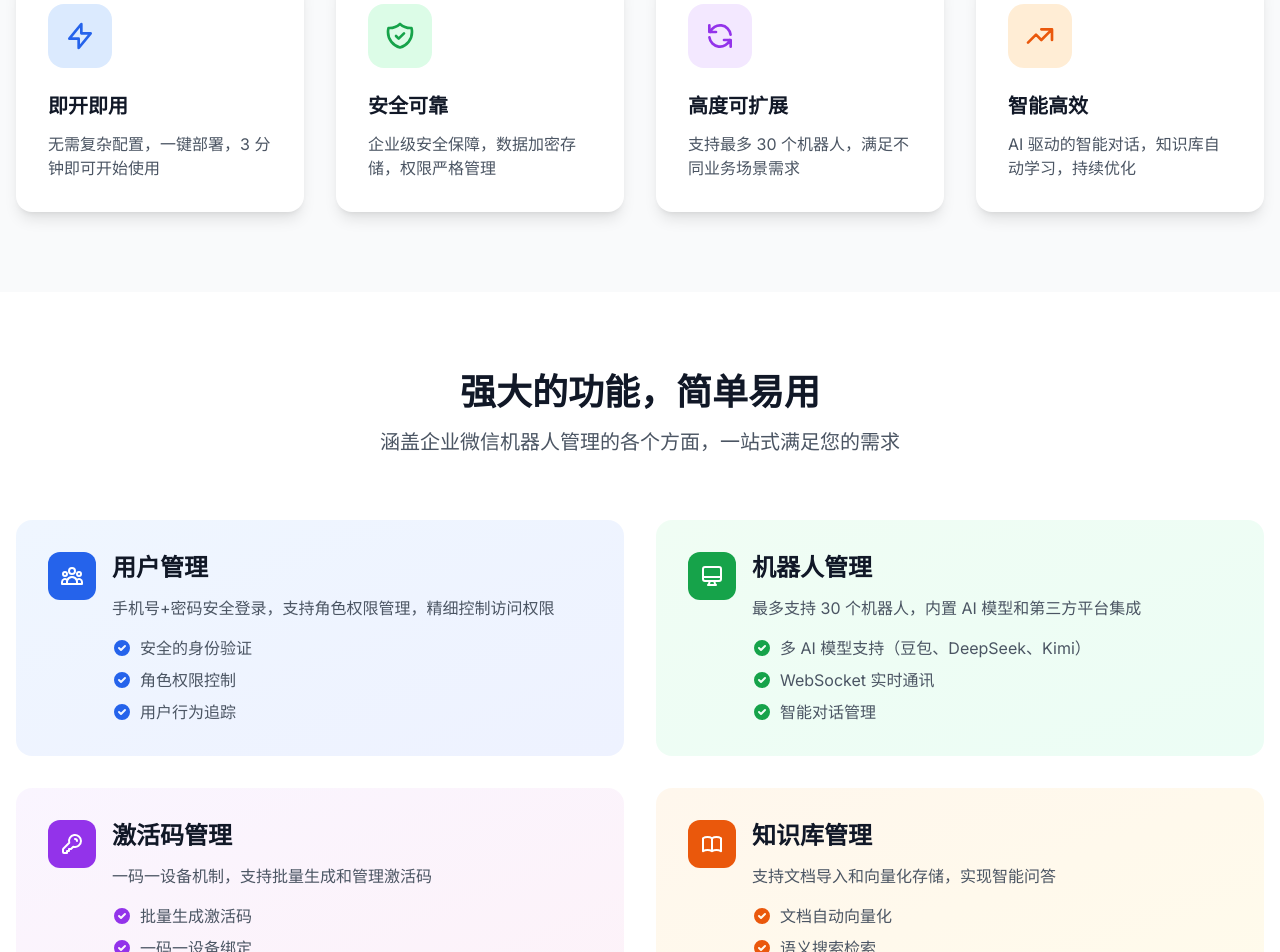
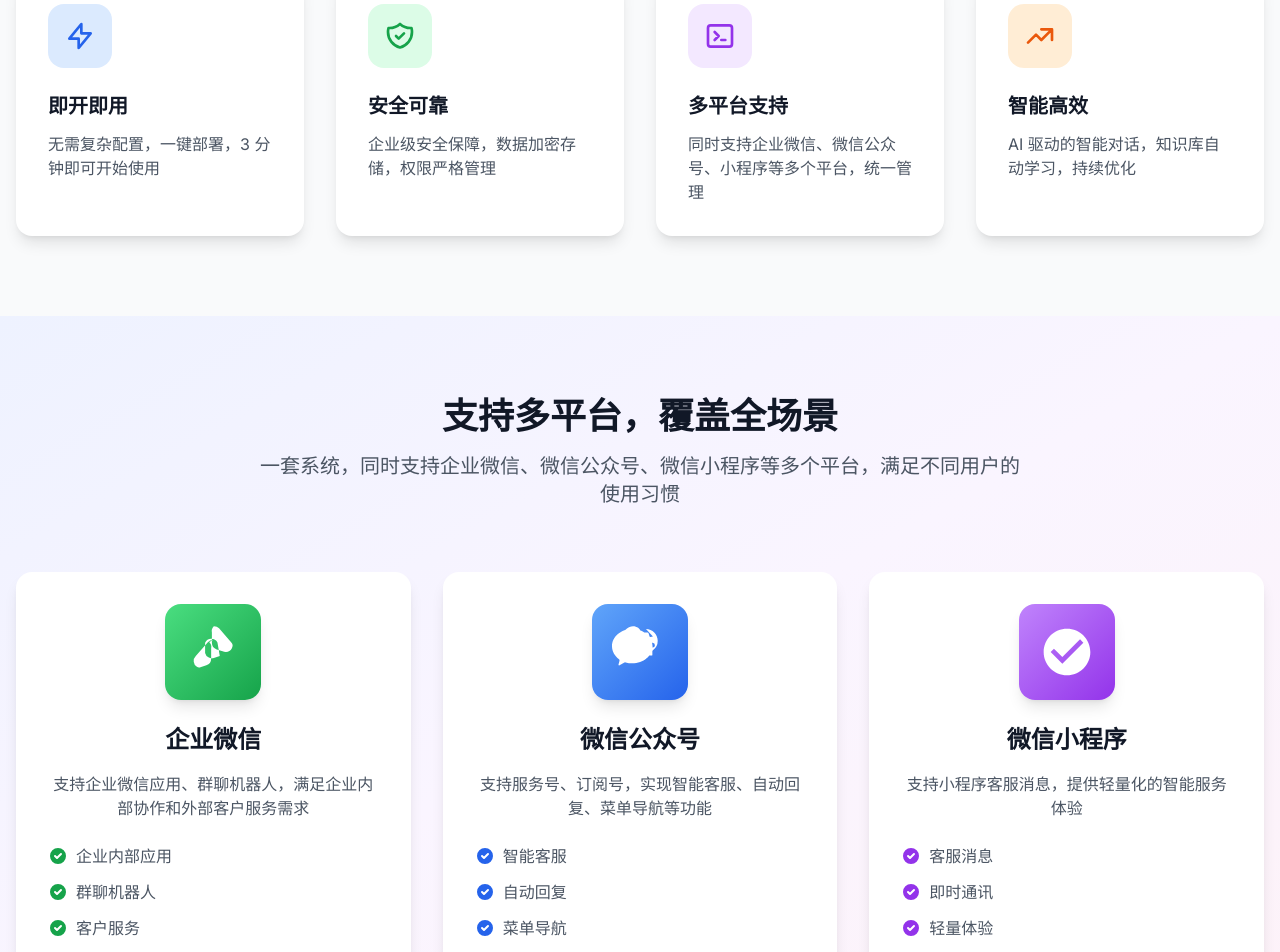
Before and after one commit to huanghua98558/work-ai, a Next.js app: page / in a window 1280 px wide. Shown: the part 900-1852 px from the top of the page. Built offline with nearby package versions, Linux system fonts and the light colour scheme.

Commit message:
feat: 更新首页，突出多平台支持（企业微信、微信、小程序）

```diff
--- a/src/app/page.tsx
+++ b/src/app/page.tsx
@@ -9,15 +9,15 @@ export default function Home() {
         <div className="relative container mx-auto px-4 py-24 md:py-32">
           <div className="text-center max-w-4xl mx-auto">
             <div className="inline-block px-4 py-2 mb-6 bg-white/10 backdrop-blur-sm rounded-full border border-white/20">
-              <span className="text-white/90 text-sm font-medium">企业微信智能助手 · 一键部署</span>
+              <span className="text-white/90 text-sm font-medium">支持企业微信 · 微信 · 小程序等多平台</span>
             </div>
             <h1 className="text-4xl md:text-6xl lg:text-7xl font-bold text-white mb-6 leading-tight">
               WorkBot
               <br />
-              <span className="text-blue-200">企业微信机器人管理系统</span>
+              <span className="text-blue-200">多平台智能机器人管理系统</span>
             </h1>
             <p className="text-xl md:text-2xl text-blue-100 mb-10 max-w-3xl mx-auto leading-relaxed">
-              轻松管理您的企业微信机器人，支持多 AI 模型集成，智能对话，知识库问答，一站式解决方案
+              一套系统，同时支持企业微信、微信公众号、微信小程序等多平台，智能对话，知识库问答，一站式解决方案
             </p>
             <div className="flex flex-col sm:flex-row gap-4 justify-center items-center">
               <a href="/login">
@@ -75,14 +75,14 @@ export default function Home() {
             <div className="bg-white dark:bg-gray-800 rounded-2xl shadow-lg p-8 hover:shadow-xl transition-shadow">
               <div className="w-16 h-16 bg-purple-100 dark:bg-purple-900 rounded-2xl flex items-center justify-center mb-6">
                 <svg className="w-8 h-8 text-purple-600 dark:text-purple-400" fill="none" stroke="currentColor" viewBox="0 0 24 24">
-                  <path strokeLinecap="round" strokeLinejoin="round" strokeWidth={2} d="M4 4v5h.582m15.356 2A8.001 8.001 0 004.582 9m0 0H9m11 11v-5h-.581m0 0a8.003 8.003 0 01-15.357-2m15.357 2H15" />
+                  <path strokeLinecap="round" strokeLinejoin="round" strokeWidth={2} d="M8 9l3 3-3 3m5 0h3M5 20h14a2 2 0 002-2V6a2 2 0 00-2-2H5a2 2 0 00-2 2v12a2 2 0 002 2z" />
                 </svg>
               </div>
               <h3 className="text-xl font-semibold text-gray-900 dark:text-white mb-3">
-                高度可扩展
+                多平台支持
               </h3>
               <p className="text-gray-600 dark:text-gray-300">
-                支持最多 30 个机器人，满足不同业务场景需求
+                同时支持企业微信、微信公众号、小程序等多个平台，统一管理
               </p>
             </div>
             <div className="bg-white dark:bg-gray-800 rounded-2xl shadow-lg p-8 hover:shadow-xl transition-shadow">
@@ -97,6 +97,123 @@ export default function Home() {
               <p className="text-gray-600 dark:text-gray-300">
                 AI 驱动的智能对话，知识库自动学习，持续优化
               </p>
+            </div>
+          </div>
+        </div>
+      </section>
+
+      {/* 多平台支持 */}
+      <section className="py-20 bg-gradient-to-br from-indigo-50 via-purple-50 to-pink-50 dark:from-indigo-900/20 dark:via-purple-900/20 dark:to-pink-900/20">
+        <div className="container mx-auto px-4">
+          <div className="text-center mb-16">
+            <h2 className="text-3xl md:text-4xl font-bold text-gray-900 dark:text-white mb-4">
+              支持多平台，覆盖全场景
+            </h2>
+            <p className="text-xl text-gray-600 dark:text-gray-300 max-w-3xl mx-auto">
+              一套系统，同时支持企业微信、微信公众号、微信小程序等多个平台，满足不同用户的使用习惯
+            </p>
+          </div>
+          <div className="grid grid-cols-1 md:grid-cols-3 gap-8">
+            <div className="bg-white dark:bg-gray-800 rounded-2xl shadow-lg p-8 text-center hover:shadow-2xl transition-all hover:-translate-y-1">
+              <div className="w-24 h-24 bg-gradient-to-br from-green-400 to-green-600 rounded-2xl flex items-center justify-center mx-auto mb-6 shadow-lg">
+                <svg className="w-14 h-14 text-white" viewBox="0 0 24 24" fill="currentColor">
+                  <path d="M12.036 6.848a2.973 2.973 0 0 0-2.24.937l-5.18 5.948a2.974 2.974 0 0 0 .485 4.629c.45.267 1 .322 1.5.158l2.55-.81a2.974 2.974 0 0 0 2.057-2.818v-4.392a2.974 2.974 0 0 0-.822-2.752zm2.87 6.903l-2.55.81a2.974 2.974 0 0 1-3.744-2.15v-4.393a2.974 2.974 0 0 1 5.294-.127zm4.862-5.948l-5.18-5.948a2.973 2.973 0 0 0-2.24-.937 2.974 2.974 0 0 0-.823 2.752v4.392a2.974 2.974 0 0 0 2.057 2.818l2.55.81a2.974 2.974 0 0 0 4.29-2.645 2.974 2.974 0 0 0-.654-1.242z"/>
+                </svg>
+              </div>
+              <h3 className="text-2xl font-bold text-gray-900 dark:text-white mb-4">
+                企业微信
+              </h3>
+              <p className="text-gray-600 dark:text-gray-300 mb-6">
+                支持企业微信应用、群聊机器人，满足企业内部协作和外部客户服务需求
+              </p>
+              <ul className="space-y-3 text-left text-gray-600 dark:text-gray-400">
+                <li className="flex items-center gap-2">
+                  <svg className="w-5 h-5 text-green-600 flex-shrink-0" fill="currentColor" viewBox="0 0 20 20">
+                    <path fillRule="evenodd" d="M10 18a8 8 0 100-16 8 8 0 000 16zm3.707-9.293a1 1 0 00-1.414-1.414L9 10.586 7.707 9.293a1 1 0 00-1.414 1.414l2 2a1 1 0 001.414 0l4-4z" clipRule="evenodd" />
+                  </svg>
+                  企业内部应用
+                </li>
+                <li className="flex items-center gap-2">
+                  <svg className="w-5 h-5 text-green-600 flex-shrink-0" fill="currentColor" viewBox="0 0 20 20">
+                    <path fillRule="evenodd" d="M10 18a8 8 0 100-16 8 8 0 000 16zm3.707-9.293a1 1 0 00-1.414-1.414L9 10.586 7.707 9.293a1 1 0 00-1.414 1.414l2 2a1 1 0 001.414 0l4-4z" clipRule="evenodd" />
+                  </svg>
+                  群聊机器人
+                </li>
+                <li className="flex items-center gap-2">
+                  <svg className="w-5 h-5 text-green-600 flex-shrink-0" fill="currentColor" viewBox="0 0 20 20">
+                    <path fillRule="evenodd" d="M10 18a8 8 0 100-16 8 8 0 000 16zm3.707-9.293a1 1 0 00-1.414-1.414L9 10.586 7.707 9.293a1 1 0 00-1.414 1.414l2 2a1 1 0 001.414 0l4-4z" clipRule="evenodd" />
+                  </svg>
+                  客户服务
+                </li>
+              </ul>
+            </div>
+
+            <div className="bg-white dark:bg-gray-800 rounded-2xl shadow-lg p-8 text-center hover:shadow-2xl transition-all hover:-translate-y-1">
+              <div className="w-24 h-24 bg-gradient-to-br from-blue-400 to-blue-600 rounded-2xl flex items-center justify-center mx-auto mb-6 shadow-lg">
+                <svg className="w-14 h-14 text-white" viewBox="0 0 24 24" fill="currentColor">
+                  <path d="M8.691 2.188C3.891 2.188 0 5.476 0 9.53c0 2.212 1.17 4.203 3.002 5.55a.59.59 0 0 1 .213.665l-.39 1.48c-.019.07-.048.141-.048.213 0 .163.13.295.29.295a.326.326 0 0 0 .167-.054l1.903-1.114a.864.864 0 0 1 .717-.098 10.16 10.16 0 0 0 2.837.403c4.801 0 8.692-3.287 8.692-7.342 0-4.054-3.89-7.341-8.692-7.341zM5.785 10.09a1.03 1.03 0 1 1 0-2.058 1.03 1.03 0 0 1 0 2.057zm5.812 0a1.03 1.03 0 1 1 0-2.058 1.03 1.03 0 0 1 0 2.057zm5.812 0a1.03 1.03 0 1 1 0-2.058 1.03 1.03 0 0 1 0 2.057zM17.543 5.363c-.36 0-.698.077-1.016.21-.045.02-.093.029-.142.029a.298.298 0 0 1-.284-.203l-.39-1.358a.6.6 0 0 0-.574-.422H12.83a.293.293 0 0 1-.276-.196c-.51-1.438-1.896-2.47-3.535-2.47-2.071 0-3.768 1.55-4.126 3.568a.295.295 0 0 1-.291.243h-.698c-.163 0-.295.132-.295.295 0 .05.013.096.035.137l.677 1.312c.1.195.055.434-.11.581A4.99 4.99 0 0 0 2.24 9.53c0 1.664.804 3.14 2.048 4.072a.585.585 0 0 1 .24.468v1.441c0 .163.132.295.295.295a.288.288 0 0 0 .138-.037l1.923-1.053a.842.842 0 0 1 .65-.086c.374.096.764.147 1.165.147h.317a.295.295 0 0 0 .29-.243c.31-1.698 1.764-2.99 3.556-2.99 1.354 0 2.533.737 3.184 1.843a.293.293 0 0 0 .256.15h.698c.163 0 .295-.132.295-.295v-1.533c0-.187.096-.357.252-.46a4.983 4.983 0 0 0 2.048-4.059c0-2.781-2.264-5.045-5.045-5.045z"/>
+                </svg>
+              </div>
+              <h3 className="text-2xl font-bold text-gray-900 dark:text-white mb-4">
+                微信公众号
+              </h3>
+              <p className="text-gray-600 dark:text-gray-300 mb-6">
+                支持服务号、订阅号，实现智能客服、自动回复、菜单导航等功能
+              </p>
+              <ul className="space-y-3 text-left text-gray-600 dark:text-gray-400">
+                <li className="flex items-center gap-2">
+                  <svg className="w-5 h-5 text-blue-600 flex-shrink-0" fill="currentColor" viewBox="0 0 20 20">
+                    <path fillRule="evenodd" d="M10 18a8 8 0 100-16 8 8 0 000 16zm3.707-9.293a1 1 0 00-1.414-1.414L9 10.586 7.707 9.293a1 1 0 00-1.414 1.414l2 2a1 1 0 001.414 0l4-4z" clipRule="evenodd" />
+                  </svg>
+                  智能客服
+                </li>
+                <li className="flex items-center gap-2">
+                  <svg className="w-5 h-5 text-blue-600 flex-shrink-0" fill="currentColor" viewBox="0 0 20 20">
+                    <path fillRule="evenodd" d="M10 18a8 8 0 100-16 8 8 0 000 16zm3.707-9.293a1 1 0 00-1.414-1.414L9 10.586 7.707 9.293a1 1 0 00-1.414 1.414l2 2a1 1 0 001.414 0l4-4z" clipRule="evenodd" />
+                  </svg>
+                  自动回复
+                </li>
+                <li className="flex items-center gap-2">
+                  <svg className="w-5 h-5 text-blue-600 flex-shrink-0" fill="currentColor" viewBox="0 0 20 20">
+                    <path fillRule="evenodd" d="M10 18a8 8 0 100-16 8 8 0 000 16zm3.707-9.293a1 1 0 00-1.414-1.414L9 10.586 7.707 9.293a1 1 0 00-1.414 1.414l2 2a1 1 0 001.414 0l4-4z" clipRule="evenodd" />
+                  </svg>
+                  菜单导航
+                </li>
+              </ul>
+            </div>
+
+            <div className="bg-white dark:bg-gray-800 rounded-2xl shadow-lg p-8 text-center hover:shadow-2xl transition-all hover:-translate-y-1">
+              <div className="w-24 h-24 bg-gradient-to-br from-purple-400 to-purple-600 rounded-2xl flex items-center justify-center mx-auto mb-6 shadow-lg">
+                <svg className="w-14 h-14 text-white" viewBox="0 0 24 24" fill="currentColor">
+                  <path d="M12 2C6.48 2 2 6.48 2 12s4.48 10 10 10 10-4.48 10-10S17.52 2 12 2zm-2 15l-5-5 1.41-1.41L10 14.17l7.59-7.59L19 8l-9 9z"/>
+                </svg>
+              </div>
+              <h3 className="text-2xl font-bold text-gray-900 dark:text-white mb-4">
+                微信小程序
+              </h3>
+              <p className="text-gray-600 dark:text-gray-300 mb-6">
+                支持小程序客服消息，提供轻量化的智能服务体验
+              </p>
+              <ul className="space-y-3 text-left text-gray-600 dark:text-gray-400">
+                <li className="flex items-center gap-2">
+                  <svg className="w-5 h-5 text-purple-600 flex-shrink-0" fill="currentColor" viewBox="0 0 20 20">
+                    <path fillRule="evenodd" d="M10 18a8 8 0 100-16 8 8 0 000 16zm3.707-9.293a1 1 0 00-1.414-1.414L9 10.586 7.707 9.293a1 1 0 00-1.414 1.414l2 2a1 1 0 001.414 0l4-4z" clipRule="evenodd" />
+                  </svg>
+                  客服消息
+                </li>
+                <li className="flex items-center gap-2">
+                  <svg className="w-5 h-5 text-purple-600 flex-shrink-0" fill="currentColor" viewBox="0 0 20 20">
+                    <path fillRule="evenodd" d="M10 18a8 8 0 100-16 8 8 0 000 16zm3.707-9.293a1 1 0 00-1.414-1.414L9 10.586 7.707 9.293a1 1 0 00-1.414 1.414l2 2a1 1 0 001.414 0l4-4z" clipRule="evenodd" />
+                  </svg>
+                  即时通讯
+                </li>
+                <li className="flex items-center gap-2">
+                  <svg className="w-5 h-5 text-purple-600 flex-shrink-0" fill="currentColor" viewBox="0 0 20 20">
+                    <path fillRule="evenodd" d="M10 18a8 8 0 100-16 8 8 0 000 16zm3.707-9.293a1 1 0 00-1.414-1.414L9 10.586 7.707 9.293a1 1 0 00-1.414 1.414l2 2a1 1 0 001.414 0l4-4z" clipRule="evenodd" />
+                  </svg>
+                  轻量体验
+                </li>
+              </ul>
             </div>
           </div>
         </div>
@@ -164,14 +281,14 @@ export default function Home() {
                     机器人管理
                   </h3>
                   <p className="text-gray-600 dark:text-gray-300 mb-4">
-                    最多支持 30 个机器人，内置 AI 模型和第三方平台集成
+                    最多支持 30 个机器人，统一管理企业微信、微信等多个平台的机器人
                   </p>
                   <ul className="space-y-2 text-gray-600 dark:text-gray-400">
                     <li className="flex items-center gap-2">
                       <svg className="w-5 h-5 text-green-600" fill="currentColor" viewBox="0 0 20 20">
                         <path fillRule="evenodd" d="M10 18a8 8 0 100-16 8 8 0 000 16zm3.707-9.293a1 1 0 00-1.414-1.414L9 10.586 7.707 9.293a1 1 0 00-1.414 1.414l2 2a1 1 0 001.414 0l4-4z" clipRule="evenodd" />
                       </svg>
-                      多 AI 模型支持（豆包、DeepSeek、Kimi）
+                      支持多平台机器人
                     </li>
                     <li className="flex items-center gap-2">
                       <svg className="w-5 h-5 text-green-600" fill="currentColor" viewBox="0 0 20 20">
@@ -323,59 +440,59 @@ export default function Home() {
         <div className="container mx-auto px-4">
           <div className="text-center mb-16">
             <h2 className="text-3xl md:text-4xl font-bold text-gray-900 dark:text-white mb-4">
-              适用场景
+              多场景应用，满足各类需求
             </h2>
             <p className="text-xl text-gray-600 dark:text-gray-300 max-w-2xl mx-auto">
-              满足多种业务场景，助力企业数字化转型
+              支持多平台多场景，助力企业全渠道数字化转型
             </p>
           </div>
           <div className="grid grid-cols-1 md:grid-cols-2 lg:grid-cols-3 gap-6">
             <div className="bg-gray-50 dark:bg-gray-900 rounded-xl p-6">
               <h3 className="text-lg font-semibold text-gray-900 dark:text-white mb-2">
-                客户服务
+                企业内部助手
               </h3>
               <p className="text-gray-600 dark:text-gray-300">
-                24/7 智能客服，自动回答常见问题，提升服务效率
+                企业微信应用，快速查询信息，提高内部协作效率
               </p>
             </div>
             <div className="bg-gray-50 dark:bg-gray-900 rounded-xl p-6">
               <h3 className="text-lg font-semibold text-gray-900 dark:text-white mb-2">
-                内部协作
+                客户服务
               </h3>
               <p className="text-gray-600 dark:text-gray-300">
-                企业内部助手，快速查询信息，提高协作效率
+                微信公众号客服，24/7 智能回复，提升客户满意度
               </p>
             </div>
             <div className="bg-gray-50 dark:bg-gray-900 rounded-xl p-6">
               <h3 className="text-lg font-semibold text-gray-900 dark:text-white mb-2">
-                知识管理
+                小程序客服
               </h3>
               <p className="text-gray-600 dark:text-gray-300">
-                企业知识库，智能检索，快速获取所需信息
+                小程序智能客服，轻量化服务，提升用户体验
               </p>
             </div>
             <div className="bg-gray-50 dark:bg-gray-900 rounded-xl p-6">
               <h3 className="text-lg font-semibold text-gray-900 dark:text-white mb-2">
-                销售支持
+                群聊机器人
               </h3>
               <p className="text-gray-600 dark:text-gray-300">
-                销售助手，提供产品信息，支持客户咨询
+                企业微信群聊助手，自动应答，活跃群氛围
               </p>
             </div>
             <div className="bg-gray-50 dark:bg-gray-900 rounded-xl p-6">
               <h3 className="text-lg font-semibold text-gray-900 dark:text-white mb-2">
-                培训辅导
+                知识问答
               </h3>
               <p className="text-gray-600 dark:text-gray-300">
-                员工培训，智能问答，加速新员工上手
+                跨平台知识库，智能检索，快速获取所需信息
               </p>
             </div>
             <div className="bg-gray-50 dark:bg-gray-900 rounded-xl p-6">
               <h3 className="text-lg font-semibold text-gray-900 dark:text-white mb-2">
-                数据分析
+                营销推广
               </h3>
               <p className="text-gray-600 dark:text-gray-300">
-                智能分析，洞察业务数据，支持决策
+                微信公众号营销，智能推荐，提升转化率
               </p>
             </div>
           </div>
@@ -405,10 +522,10 @@ export default function Home() {
           <div className="flex flex-col md:flex-row justify-between items-center">
             <div className="mb-4 md:mb-0">
               <h3 className="text-2xl font-bold text-white mb-2">WorkBot</h3>
-              <p className="text-sm">企业微信机器人管理系统</p>
+              <p className="text-sm">多平台智能机器人管理系统</p>
             </div>
             <div className="text-sm">
-              <p>&copy; 2024 WorkBot. All rights reserved.</p>
+              <p>&copy; 2024 WorkBot. 支持企业微信 · 微信 · 小程序等多平台</p>
             </div>
           </div>
         </div>
```
